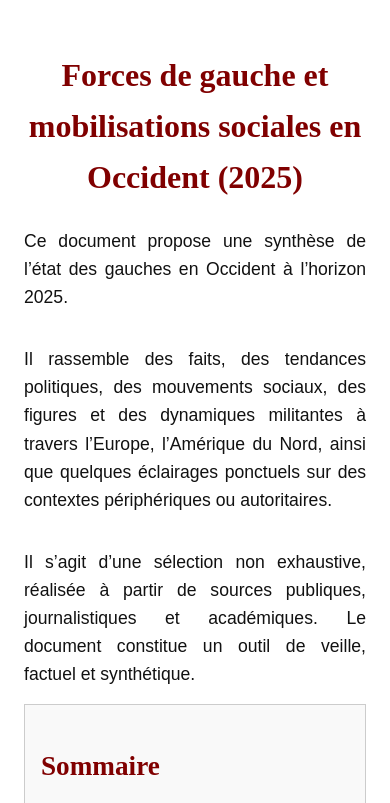
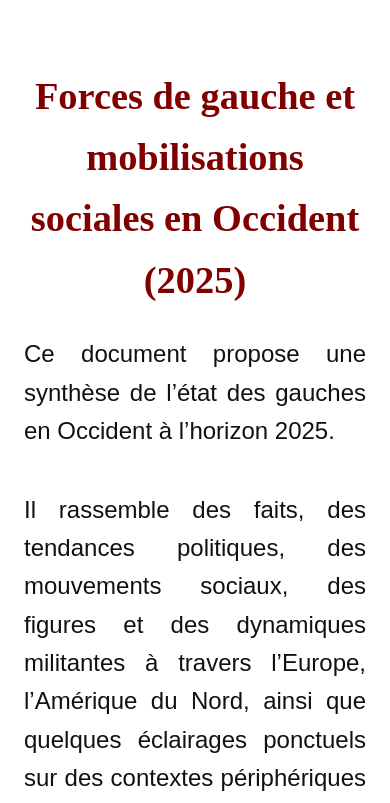
Before and after one commit to peelmeel/la-gauche-en-occident-2025, a plain HTML site: page index.html in a window 390 px wide. Shown: the top 803 px of the page. Drawn offline with Linux system fonts and the light colour scheme.

Commit message:
Update index.html

```diff
--- a/index.html
+++ b/index.html
@@ -82,26 +82,26 @@
     body {
         margin: 1rem;
         padding: 0 0.5rem;
-        font-size: 1.1rem; /* Agrandir légèrement */
+        font-size: 1.5rem; /* Agrandir légèrement */
     }
     h1 {
-        font-size: 2rem; /* Légèrement plus gros pour titres */
+        font-size: 2.4rem; /* Légèrement plus gros pour titres */
     }
     h2 {
-        font-size: 1.7rem;
+        font-size: 2rem;
     }
     h3 {
+        font-size: 1.8rem;
+    }
+    p {
+        font-size: 1.5rem;
+    }
+    p.retour {
         font-size: 1.4rem;
     }
-    p {
-        font-size: 1.1rem;
-    }
-    p.retour {
-        font-size: 1rem;
-    }
     a {
-        font-size: 1.1rem;
-        padding: 0.3rem 0;
+        font-size: 1.5rem;
+        padding: 0.8rem 0;
         text-decoration: underline;
     }
 }
```
